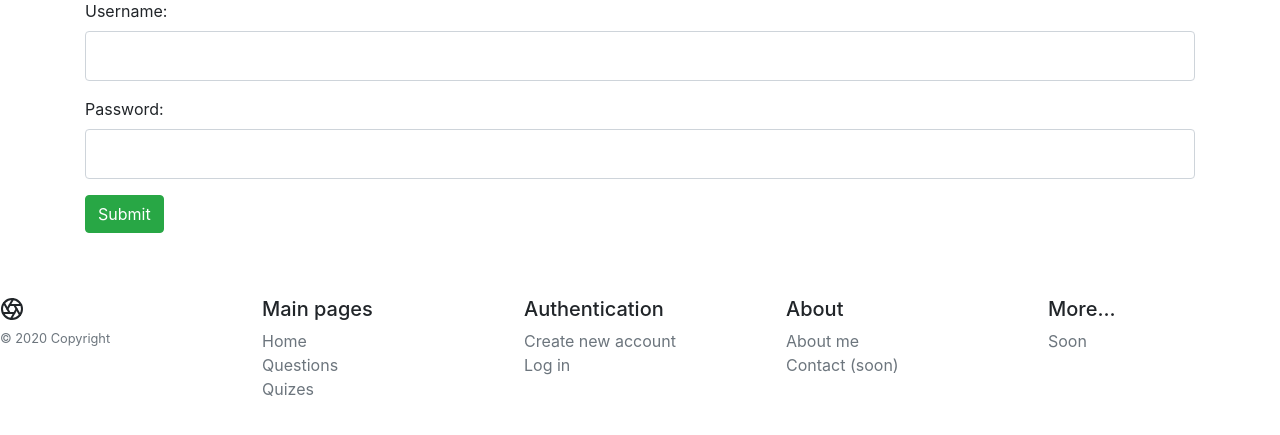
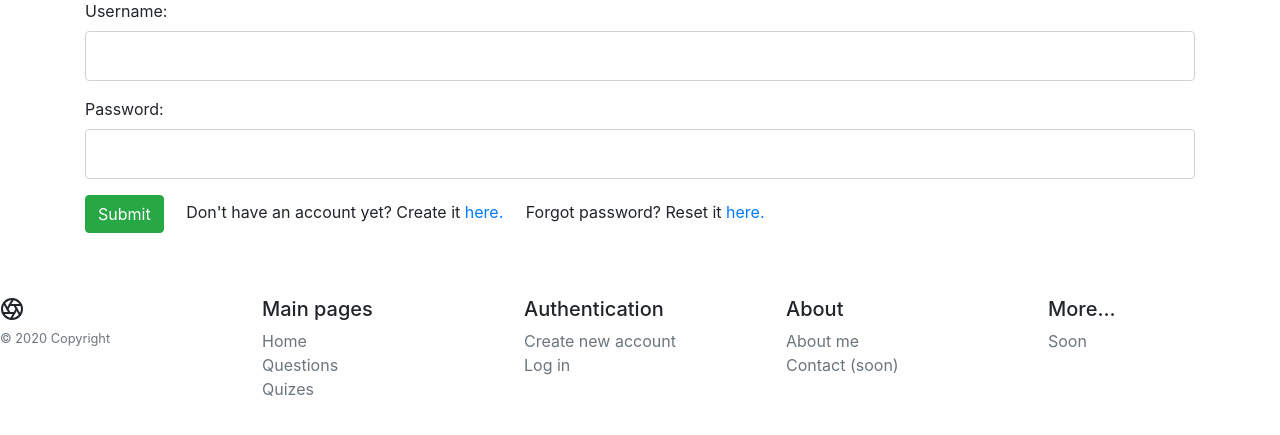
Before and after one commit to katesem/django_project_1.0, a Django app: page /log_in in a window 1280 px wide. Shown: the part 139-574 px from the top of the page. Run offline with Django 3.2, Linux system fonts and the light colour scheme; some libraries are stand-ins or nearby versions.

Commit message:
Added password reset algorithm using smpt

```diff
--- a/learning_hub/admin.py
+++ b/learning_hub/admin.py
@@ -1,4 +1,5 @@
 from django.contrib import admin
-from .models import Users
+from .models import Users, Questions
 
 admin.site.register(Users)
+admin.site.register(Questions)
--- a/learning_hub/forms.py
+++ b/learning_hub/forms.py
@@ -98,7 +98,6 @@ class QuestionForm(forms.ModelForm):
             raise forms.ValidationError('Answer must match one of the options. Check your input.')
 
 
-
 '''
 
     def clean(self):                                        #provide additional validation
--- a/learning_hub/managers.py
+++ b/learning_hub/managers.py
@@ -2,7 +2,7 @@ from django.contrib.auth.base_user import BaseUserManager
 
 class CustomUserManager(BaseUserManager):
 
-    def create_user(self, email, username, password):
+    def create_user(self, email, username, password, ):
         if not email or not username or not password:
             raise ValueError('One or more of required fields are missing')
         email = self.normalize_email(email)
--- a/learning_hub/templates/create_account.html
+++ b/learning_hub/templates/create_account.html
@@ -26,7 +26,10 @@
          </div>
      {% endfor %}
  {% endif %}
-      <button type = "submit" class = "btn btn-success">  Submit <i class="fa fa-check"></i> </button>
+ <p>
+     <button type = "submit" class = "btn btn-success">  Submit <i class="fa fa-check"></i>
+     </button>&nbsp; &nbsp; Already have an account? Log in <a href = "/log_in">here.</a>
+</p>
       </form>
 </div>
 </div>
--- a/learning_hub/templates/log_in.html
+++ b/learning_hub/templates/log_in.html
@@ -31,7 +31,11 @@
                  <strong>{{ u_error }}</strong>
              </div>
 {% endif %}
-      <button type = "submit" class = "btn btn-success"> Submit <i class="fa fa-check"></i> </button>
+<p>
+    <button type = "submit" class = "btn btn-success">  Submit <i class="fa fa-check"></i> </button>
+    &nbsp; &nbsp; Don't have an account yet? Create it <a href = "/create_account">here.</a>
+    &nbsp; &nbsp; Forgot password? Reset it <a href = "/reset_password">here.</a>
+</p>
     </form>
 </div>
 </div>
--- a/learning_hub/urls.py
+++ b/learning_hub/urls.py
@@ -1,5 +1,6 @@
 from django.urls import path, include
 from . import views
+from django.contrib.auth import views as auth_views
 
 
 urlpatterns = [
@@ -9,5 +10,15 @@ urlpatterns = [
     path('log_in', views.log_in, name = 'login'),
     path('log_out', views.log_out, name = 'logout'),
     path('my_account', views.my_account, name = 'my_account'),
+    path('accounts/login/', views.password_redirect),
+
+    path('reset_password', auth_views.PasswordResetView.as_view(), name="reset_password"),
+
+    path('reset_password_sent', auth_views.PasswordResetDoneView.as_view(),  name="password_reset_done"),
+
+     path('reset/<uidb64>/<token>/',
+     auth_views.PasswordResetConfirmView.as_view(),  name="password_reset_confirm"), #user’s id encoded in base 64 and token to check that the password is valid.
+
+    path('reset_password_complete', auth_views.PasswordResetCompleteView.as_view(),  name="password_reset_complete"),
     path('c_question', views.create_question, name = 'c_question')
 ]
--- a/learning_hub/views.py
+++ b/learning_hub/views.py
@@ -50,6 +50,7 @@ def log_out(request):
 def my_account(request):
     return render(request, 'my_account.html')
 
+
 def create_question(request):
     if request.method == "POST":
         form = QuestionForm(request.POST)
@@ -57,3 +58,6 @@ def create_question(request):
             form.save()
             return redirect('/my_account')
     return render(request, 'c_question.html', {'form' : QuestionForm()})
+
+def password_redirect(request):
+    return redirect('/log_in')
```
Also changed, not shown: learning_hub/models.py (+9 -1 lines), learning_hub/templates/c_quiz.html (added, +19 -0 lines), mysite/settings.py (+13 -2 lines), learning_hub/migrations/0001_initial.py, learning_hub/migrations/0002_questions.py (deleted), learning_hub/templates/password_reset_form.html (added).
